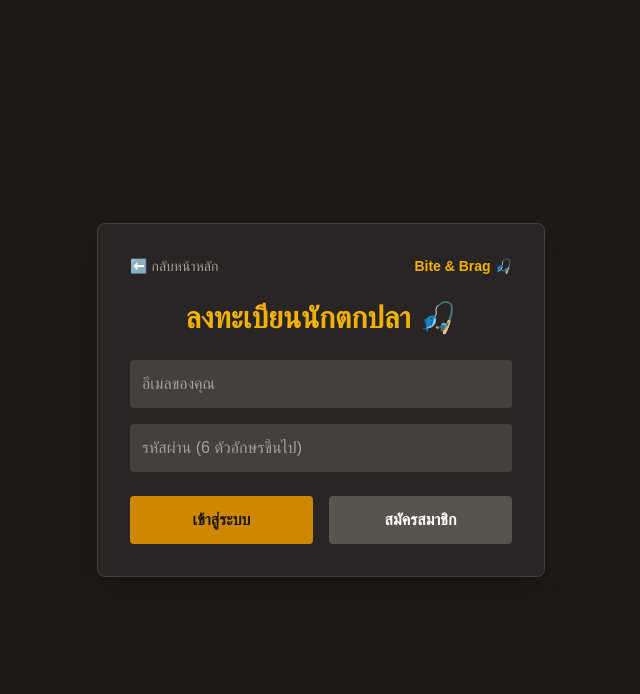
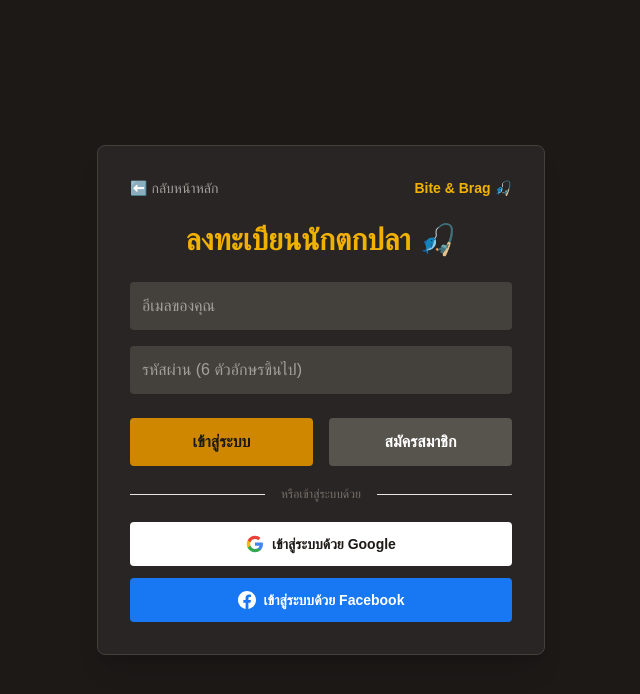
Before and after one commit to KKND1830/biteandbrag, a Next.js app: page /login in a window 1280 px wide. Shown: the top 694 px of the page, without its empty margins (319-959 px from the left). Built offline with nearby package versions, Linux system fonts and the light colour scheme; no server answers.

Commit message:
feat: add Google and Facebook OAuth login buttons

```diff
--- a/app/login/page.tsx
+++ b/app/login/page.tsx
@@ -13,6 +13,14 @@ export default function Login() {
 
   // ฟังก์ชันสำหรับสมัครสมาชิก
   const handleSignUp = async () => {
+    if (!email.trim() || !password.trim()) {
+      setMessage('❌ กรุณากรอกอีเมลและรหัสผ่านให้ครบถ้วน')
+      return
+    }
+    if (password.length < 6) {
+      setMessage('❌ รหัสผ่านต้องมีความยาวอย่างน้อย 6 ตัวอักษร')
+      return
+    }
     setLoading(true)
     setMessage('กำลังดำเนินการ...')
     const { error } = await supabase.auth.signUp({ email, password })
@@ -27,6 +35,10 @@ export default function Login() {
 
   // ฟังก์ชันสำหรับเข้าสู่ระบบ
   const handleLogin = async () => {
+    if (!email.trim() || !password.trim()) {
+      setMessage('❌ กรุณากรอกอีเมลและรหัสผ่านให้ครบถ้วน')
+      return
+    }
     setLoading(true)
     setMessage('กำลังเชื่อมต่อ...')
     const { error } = await supabase.auth.signInWithPassword({ email, password })
@@ -40,6 +52,38 @@ export default function Login() {
       }, 1200)
     }
     setLoading(false)
+  }
+
+  // ฟังก์ชันล็อกอินด้วย Google
+  const handleGoogleLogin = async () => {
+    setLoading(true)
+    setMessage('กำลังเชื่อมต่อกับ Google...')
+    const { error } = await supabase.auth.signInWithOAuth({
+      provider: 'google',
+      options: {
+        redirectTo: `${window.location.origin}`,
+      },
+    })
+    if (error) {
+      setMessage('❌ เข้าสู่ระบบด้วย Google ไม่สำเร็จ: ' + error.message)
+      setLoading(false)
+    }
+  }
+
+  // ฟังก์ชันล็อกอินด้วย Facebook
+  const handleFacebookLogin = async () => {
+    setLoading(true)
+    setMessage('กำลังเชื่อมต่อกับ Facebook...')
+    const { error } = await supabase.auth.signInWithOAuth({
+      provider: 'facebook',
+      options: {
+        redirectTo: `${window.location.origin}`,
+      },
+    })
+    if (error) {
+      setMessage('❌ เข้าสู่ระบบด้วย Facebook ไม่สำเร็จ: ' + error.message)
+      setLoading(false)
+    }
   }
 
   return (
@@ -83,6 +127,36 @@ export default function Login() {
           </button>
         </div>
 
+        <div className="relative flex py-5 items-center">
+          <div className="flex-grow border-t border-stone-750"></div>
+          <span className="flex-shrink mx-4 text-stone-500 text-xs">หรือเข้าสู่ระบบด้วย</span>
+          <div className="flex-grow border-t border-stone-750"></div>
+        </div>
+
+        <div className="flex flex-col gap-3">
+          <button
+            onClick={handleGoogleLogin} disabled={loading}
+            className="w-full py-3 bg-white hover:bg-stone-100 text-stone-900 font-semibold rounded transition-colors flex items-center justify-center gap-2 text-sm"
+          >
+            <svg className="w-4.5 h-4.5" viewBox="0 0 24 24">
+              <path fill="#4285F4" d="M22.56 12.25c0-.78-.07-1.53-.2-2.25H12v4.26h5.92c-.26 1.37-1.04 2.53-2.21 3.31v2.77h3.57c2.08-1.92 3.28-4.74 3.28-8.09z"/>
+              <path fill="#34A853" d="M12 23c2.97 0 5.46-.98 7.28-2.66l-3.57-2.77c-.98.66-2.23 1.06-3.71 1.06-2.86 0-5.29-1.93-6.16-4.53H2.18v2.84C3.99 20.53 7.7 23 12 23z"/>
+              <path fill="#FBBC05" d="M5.84 14.09c-.22-.66-.35-1.36-.35-2.09s.13-1.43.35-2.09V7.06H2.18C1.43 8.55 1 10.22 1 12s.43 3.45 1.18 4.94l2.85-2.22.81-.63z"/>
+              <path fill="#EA4335" d="M12 5.38c1.62 0 3.06.56 4.21 1.64l3.15-3.15C17.45 2.09 14.97 1 12 1 7.7 1 3.99 3.47 2.18 7.06l3.66 2.84c.87-2.6 3.3-4.53 6.16-4.53z"/>
+            </svg>
+            เข้าสู่ระบบด้วย Google
+          </button>
+          <button
+            onClick={handleFacebookLogin} disabled={loading}
+            className="w-full py-3 bg-[#1877F2] hover:bg-[#166FE5] text-white font-semibold rounded transition-colors flex items-center justify-center gap-2 text-sm"
+          >
+            <svg className="w-4.5 h-4.5" fill="currentColor" viewBox="0 0 24 24">
+              <path d="M24 12.073c0-6.627-5.373-12-12-12s-12 5.373-12 12c0 5.99 4.388 10.954 10.125 11.854v-8.385H7.078v-3.47h3.047V9.43c0-3.007 1.792-4.669 4.533-4.669 1.312 0 2.686.235 2.686.235v2.953H15.83c-1.491 0-1.956.925-1.956 1.874v2.25h3.328l-.532 3.47h-2.796v8.385C19.612 23.027 24 18.062 24 12.073z"/>
+            </svg>
+            เข้าสู่ระบบด้วย Facebook
+          </button>
+        </div>
+
         {message && (
           <div className="mt-6 p-3 bg-stone-900 rounded border border-stone-700 text-center text-sm font-mono text-yellow-400">
             {message}
```
